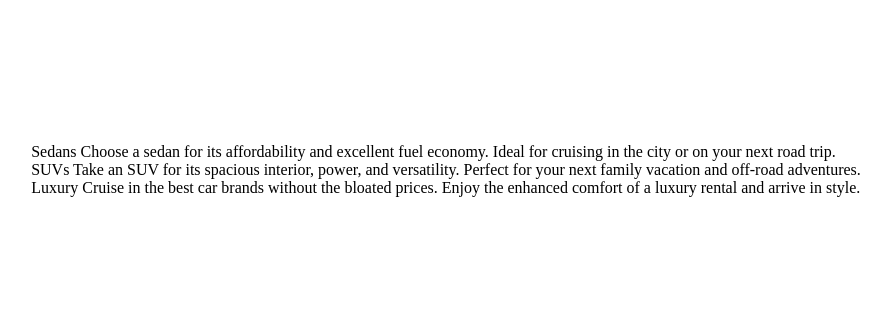
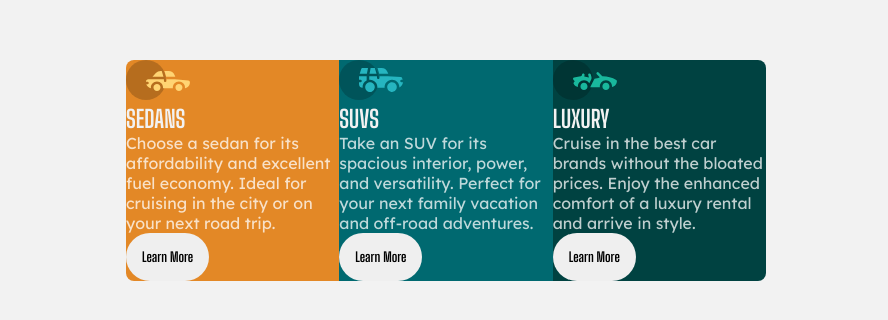
Before and after one commit to ralphvirtucio/3-column-preview-card, a plain HTML site: page index.html in a window 1280 px wide. Shown: the part 230-550 px from the top of the page, without its empty margins (194-1082 px from the left). Drawn offline with Linux system fonts and the light colour scheme.

Commit message:
Added: visual designs

```diff
--- a/index.html
+++ b/index.html
@@ -20,16 +20,35 @@
   <body>
     <main class="container">
       <section class="content content---sedan">
-        Sedans Choose a sedan for its affordability and excellent fuel economy.
-        Ideal for cruising in the city or on your next road trip.
+        <img src="images/icon-sedans.svg" alt="logo of sedan" />
+        <h1 class="content-heading">Sedans</h1>
+        <p class="content-description">
+          Choose a sedan for its affordability and excellent fuel economy. Ideal
+          for cruising in the city or on your next road trip.
+        </p>
+        <button class="btn btn---sedan">Learn More</button>
       </section>
       <section class="content content---suv">
-        SUVs Take an SUV for its spacious interior, power, and versatility.
-        Perfect for your next family vacation and off-road adventures.
+        <img src="images/icon-suvs.svg" alt="logo of suvs" />
+
+        <h1 class="content-heading">SUVs</h1>
+
+        <p class="content-description">
+          Take an SUV for its spacious interior, power, and versatility. Perfect
+          for your next family vacation and off-road adventures.
+        </p>
+        <button class="btn btn---suvs">Learn More</button>
       </section>
-      <section class="content content---luxury-cruise">
-        Luxury Cruise in the best car brands without the bloated prices. Enjoy
-        the enhanced comfort of a luxury rental and arrive in style.
+      <section class="content content---luxury">
+        <img src="images/icon-luxury.svg" alt="logo of luxury" />
+
+        <h1 class="content-heading">Luxury</h1>
+
+        <p class="content-description">
+          Cruise in the best car brands without the bloated prices. Enjoy the
+          enhanced comfort of a luxury rental and arrive in style.
+        </p>
+        <button class="btn btn---luxury">Learn More</button>
       </section>
     </main>
   </body>
--- a/style.css
+++ b/style.css
@@ -10,22 +10,51 @@ body {
   min-height: 100vh;
   display: grid;
   place-items: center;
+  background-color: hsl(0, 0%, 95%);
 }
-/*
+
 .container {
   display: grid;
   grid-template-columns: repeat(3, 1fr);
   max-width: 50%;
 }
 
+.content {
+  /* display: grid;
+  grid-template-rows: repeat(3, 1fr);
+  gap: 1rem; */
+}
+
 .content---sedan {
   background-color: hsl(31, 77%, 52%);
+  border-top-left-radius: 8px;
+  border-bottom-left-radius: 8px;
 }
 
 .content---suv {
   background-color: hsl(184, 100%, 22%);
 }
 
-.content---luxury-cruise {
+.content---luxury {
   background-color: hsl(179, 100%, 13%);
-} */
+  border-top-right-radius: 8px;
+  border-bottom-right-radius: 8px;
+}
+
+.content-heading {
+  font-family: 'Big Shoulders Display', cursive;
+  text-transform: uppercase;
+  color: hsl(0, 0%, 95%);
+}
+
+.content-description {
+  font-family: 'Lexend Deca', sans-serif;
+  color: hsla(0, 0%, 100%, 0.75);
+}
+
+.btn {
+  font-family: 'Big Shoulders Display', cursive;
+  padding: 1rem;
+  border-radius: 30px;
+  border: none;
+}
```
